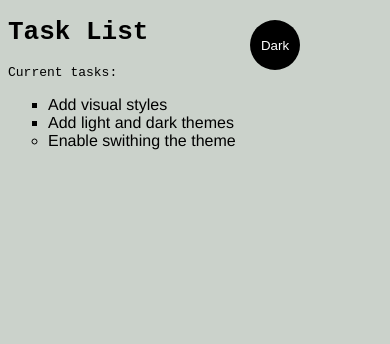
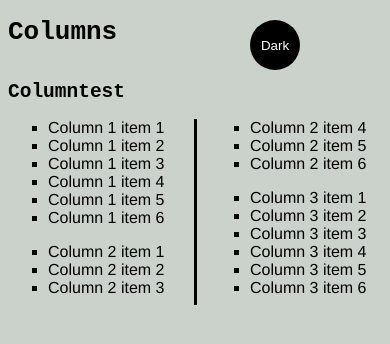
Before and after one commit to Kfreeman2048/Collection, a plain HTML site: page index.html in a window 390 px wide. Drawn offline with Linux system fonts and the light colour scheme.

Commit message:
add and test responsive columns

```diff
--- a/index.html
+++ b/index.html
@@ -6,17 +6,39 @@
      <meta name="viewport" content="width=device-width, initial-scale=1.0">
     <title>Simple Website</title>
      <link rel="stylesheet" href="main.css">
+     <script src="app.js"></script>
 </head>
 <body class = "light-theme">
 
     <noscript>You need to enable JavaScript to view the full site.</noscript>
-    <h1>Task List</h1>
-    <p id = "msg">Current tasks:</p>
-    <ul>
-        <li class="list"> Add visual styles</li>
-        <li class="list"> Add light and dark themes</li>
-        <li>Enable swithing the theme</li>
-    </ul>
+    <h1>Columns</h1>
+    <div class="columnList">
+        <h2>Columntest</h2>
+            <ul>
+                <li class="list">Column 1 item 1</li>
+                <li class="list">Column 1 item 2</li>
+                <li class="list">Column 1 item 3</li>
+                <li class="list">Column 1 item 4</li>
+                <li class="list">Column 1 item 5</li>
+                <li class="list">Column 1 item 6</li>
+            </ul>
+            <ul>
+                <li class="list">Column 2 item 1</li>
+                <li class="list">Column 2 item 2</li>
+                <li class="list">Column 2 item 3</li>
+                <li class="list">Column 2 item 4</li>
+                <li class="list">Column 2 item 5</li>
+                <li class="list">Column 2 item 6</li>
+            </ul>
+            <ul>
+                <li class="list">Column 3 item 1</li>
+                <li class="list">Column 3 item 2</li>
+                <li class="list">Column 3 item 3</li>
+                <li class="list">Column 3 item 4</li>
+                <li class="list">Column 3 item 5</li>
+                <li class="list">Column 3 item 6</li>
+            </ul>
+    </div>
     <div>
         <button id="themeChange" class="btn">Dark</button>
     </div>
--- a/main.css
+++ b/main.css
@@ -4,6 +4,35 @@
     --black: #000000;
     --Grey:  #cbd2cb;
 }
+* {
+    box-sizing: border-box;
+}
+.columnList {
+    column-count: 1;
+    column-width: 33%;
+    column-gap: 30px;
+    column-rule-style: solid;
+    column-fill: balance;
+ }
+h2 {
+    column-span: all;
+ }
+ul {
+    margin-top: 0px;
+}
+
+@media screen and (min-width: 380px) {
+    .columnList {
+        column-count: 2;
+    }
+}
+
+@media screen and (min-width: 850px) {
+    .columnList {
+        column-count: 3;
+    }
+}
+
 .light-theme {
     --bg: var(--Grey);
     --fontColor: var(--black);
```
Also changed, not shown: test.spec.ts (+37 -0 lines).
